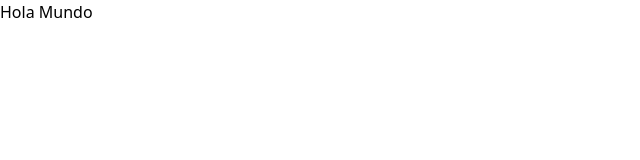
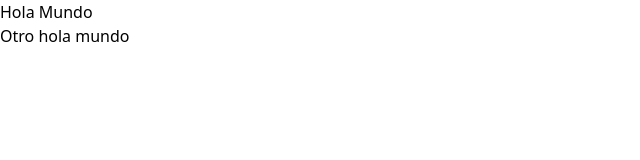
Before and after one commit to Viccaesar99/proyecto_perpo, a React (Vite) app: page / in a window 1280 px wide. Shown: the top 160 px of the page, without its empty margins (0-640 px from the left). Built offline with nearby package versions, Linux system fonts and the light colour scheme.

Commit message:
Solo probando

```diff
--- a/src/App.jsx
+++ b/src/App.jsx
@@ -6,6 +6,7 @@ function App() {
   return (
     <>
       <h1>Hola Mundo</h1>
+			<h2>Otro hola mundo</h2>
     </>
   )
 }
```
